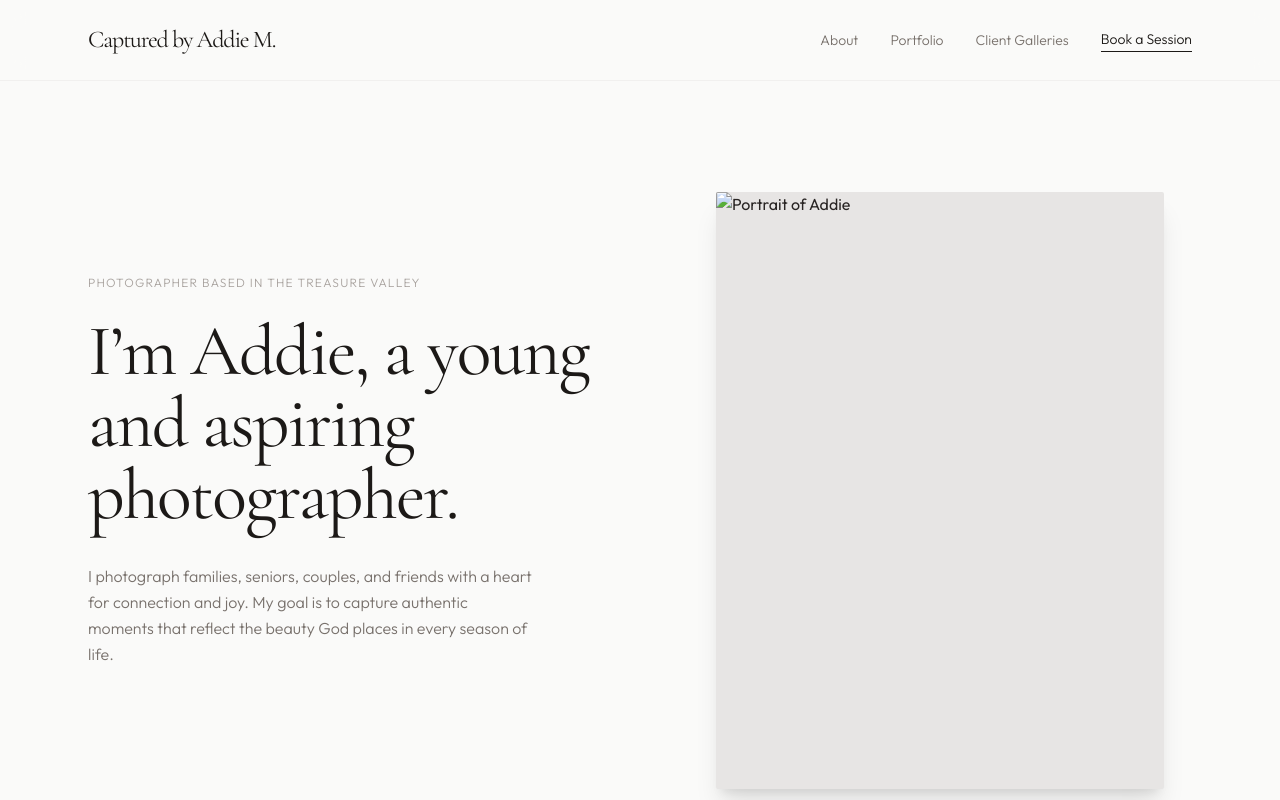
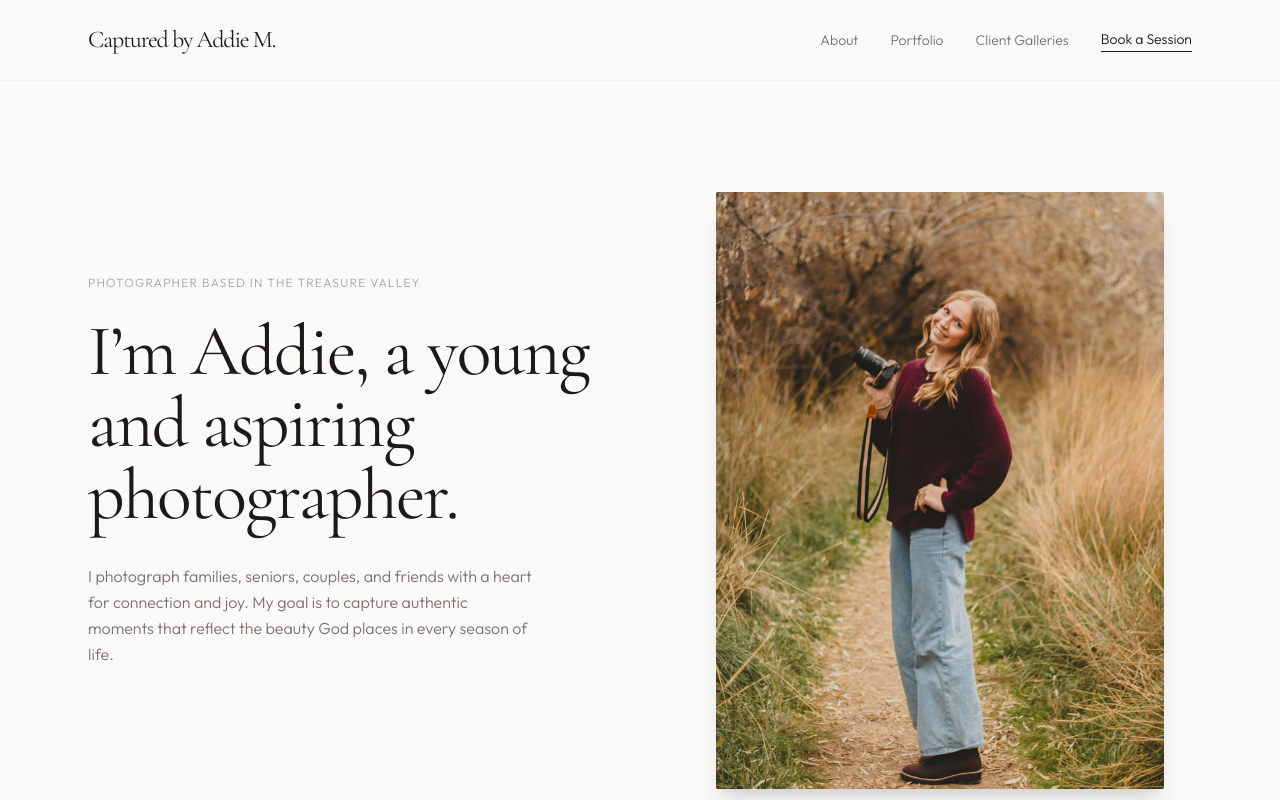
Before and after one commit to Coder0-dev/Addie-Photos, a website: page index.html in a window 1280 px wide. Shown: the top 800 px of the page. Drawn offline with nearby package versions, Linux system fonts and the light colour scheme.

Commit message:
Update index.html

```diff
--- a/index.html
+++ b/index.html
@@ -55,8 +55,8 @@
                         </p>
                     </div>
                     <div class="order-1 md:order-2">
-                        <div class="relative aspect-[3/4] w-full max-w-md mx-auto md:ml-auto rounded-sm overflow-hidden bg-stone-200 shadow-xl">
-                            <img src="./cover photos/001.jpg" alt="Portrait of Addie" class="w-full h-full object-cover">
+                            <div class="relative aspect-[3/4] w-full max-w-md mx-auto md:ml-auto rounded-sm overflow-hidden bg-stone-200 shadow-xl">
+                            <img src="cover-photos/001.jpg" alt="Portrait of Addie" class="w-full h-full object-cover">
                         </div>
                     </div>
                 </div>
```
